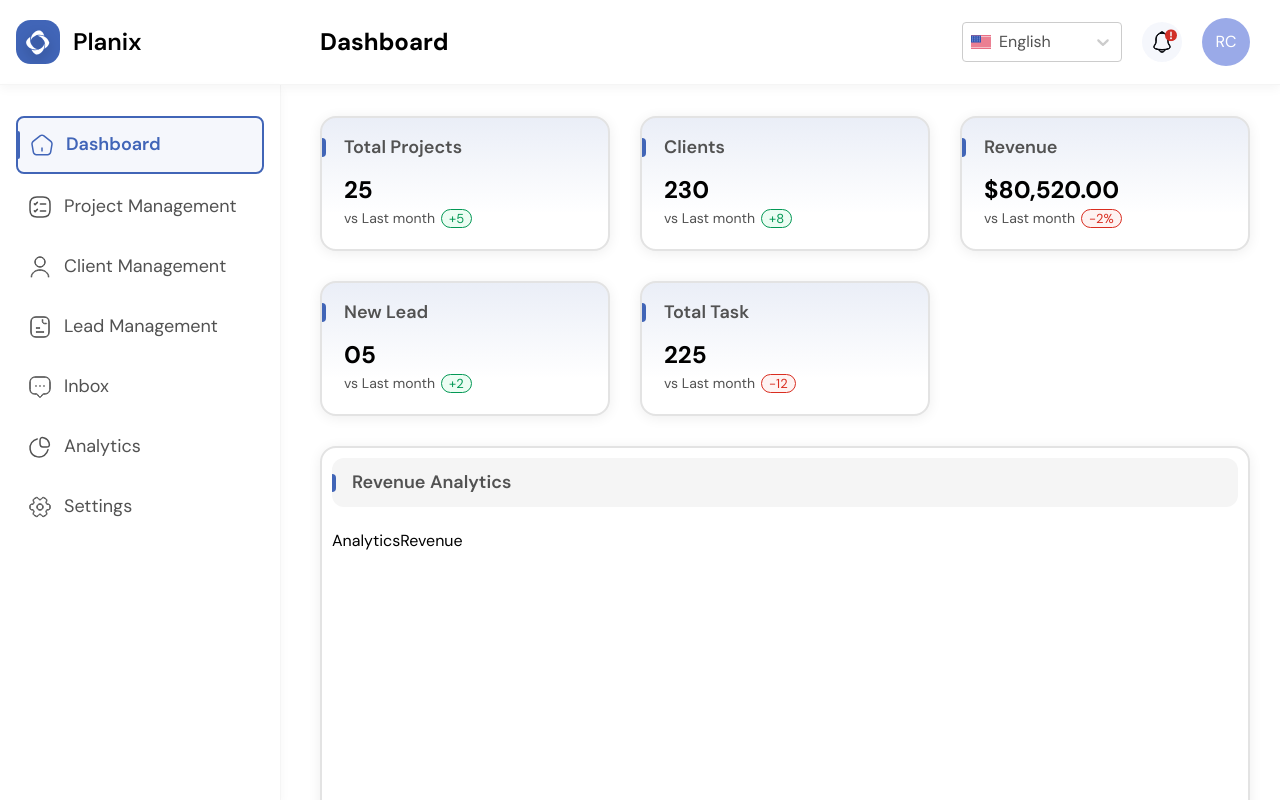
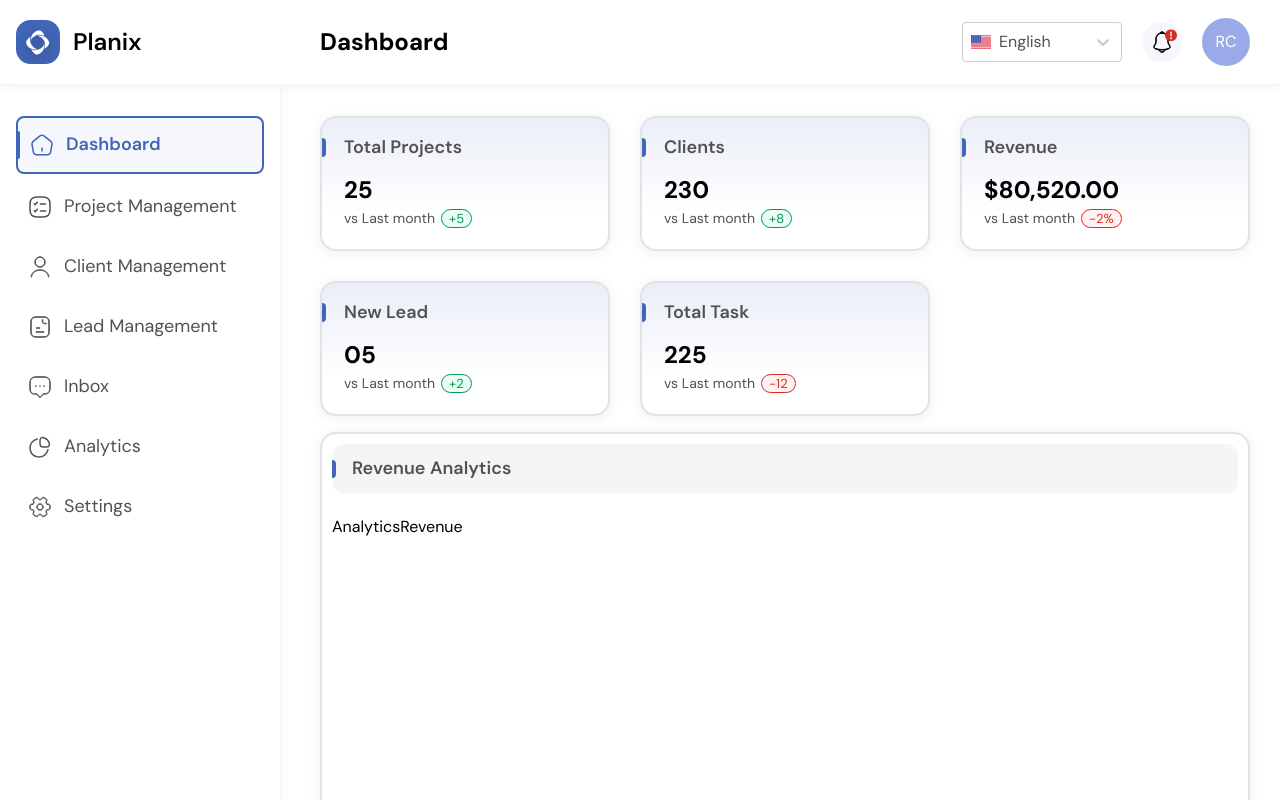
Before and after one commit to Roman-Chaban/planix-app, a Next.js app: page /en/dashboard in a window 1280 px wide. Built offline with nearby package versions, Linux system fonts and the light colour scheme.

Commit message:
Feat: Add hide-scrollbar mixin, decrease gap in main.

```diff
--- a/src/shared/ui/page-wrapper/styles/page-wrapper.module.scss
+++ b/src/shared/ui/page-wrapper/styles/page-wrapper.module.scss
@@ -24,7 +24,8 @@
   grid-area: content;
   padding-block: 1.938rem 3.313rem;
   padding-inline: 1.875rem;
-  @include flex-col(1.875rem, start, stretch);
+  @include flex-col(1rem, start, stretch);
+  @include hide-scrollbar;
 
   @include respond(tablet) {
     padding-inline: 1rem;
```
